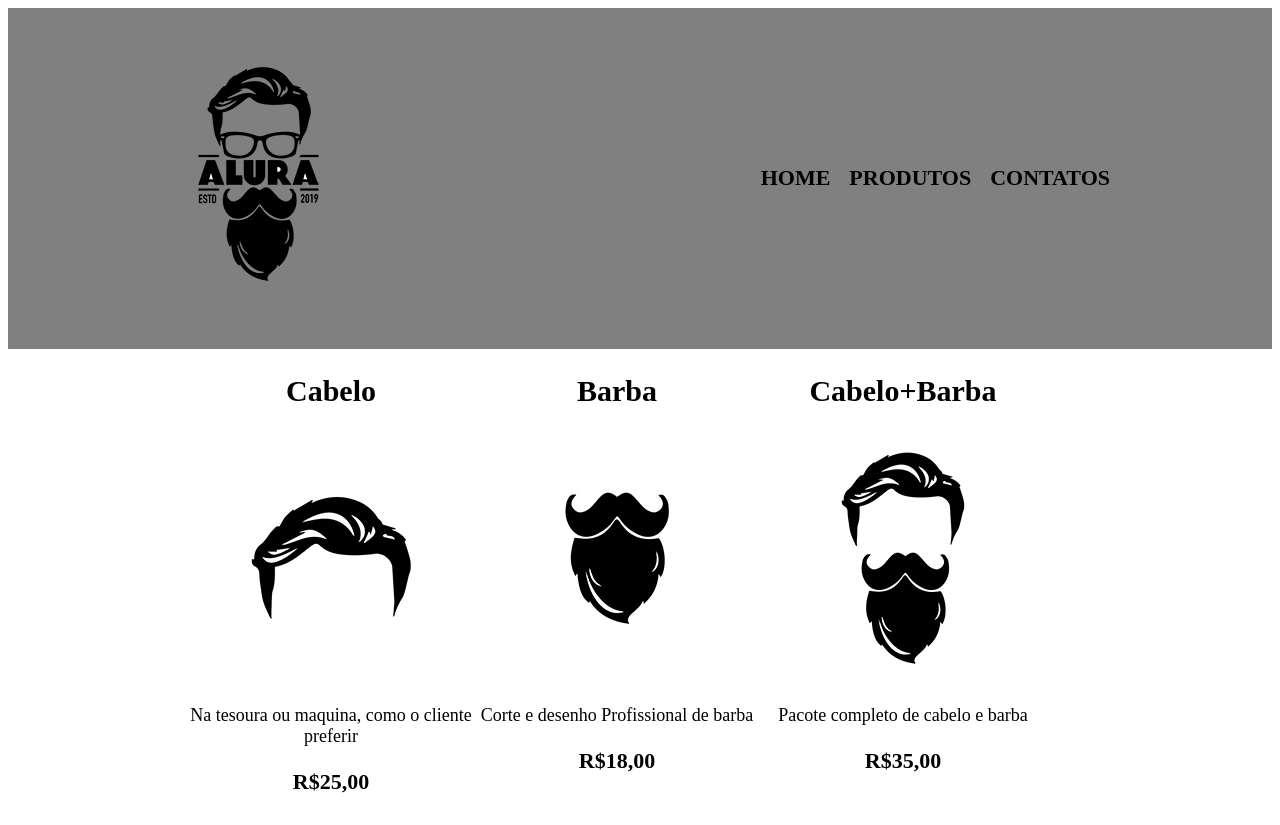
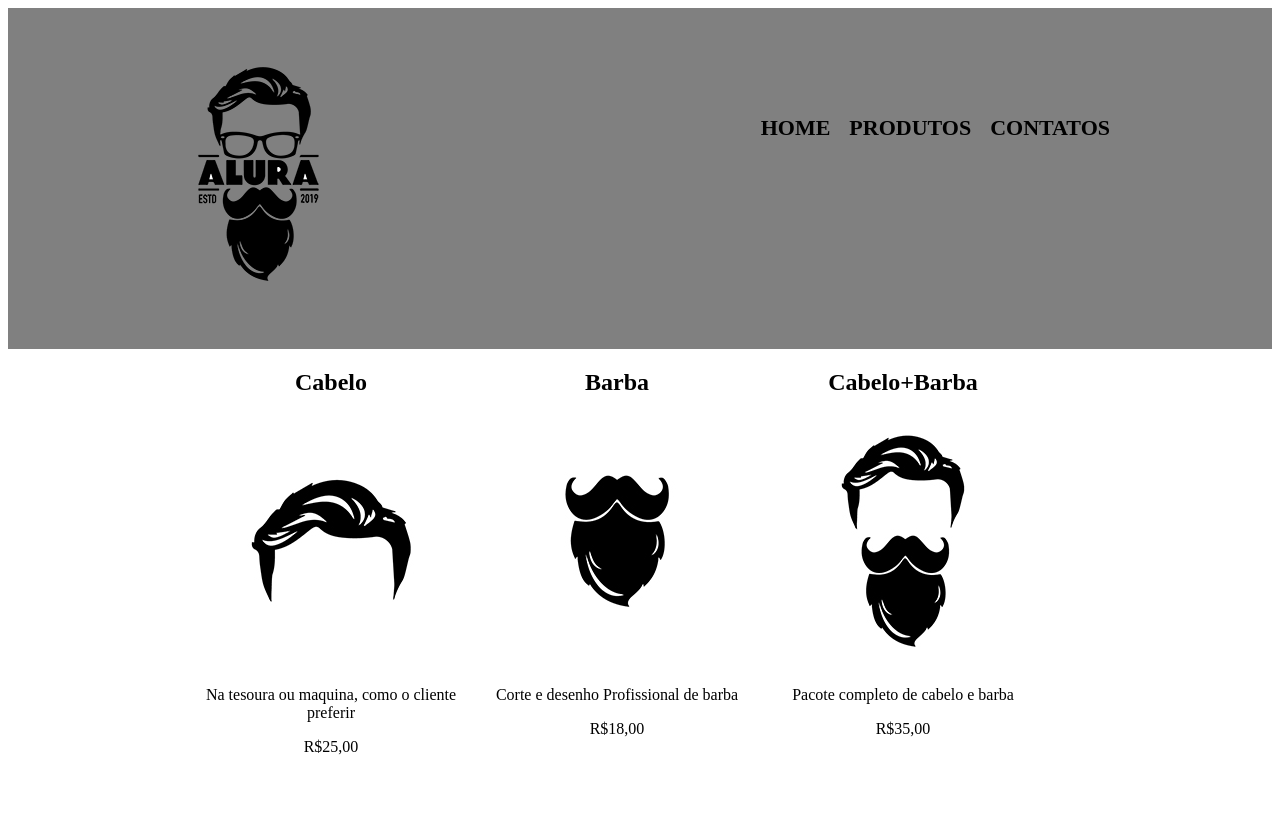
Before and after one commit to ximbicao/BarbeariaAluraMatheusHome, a plain HTML site: page index.html in a window 1280 px wide. After the commit the page ends 800 px from the top, so only its background shows below. Drawn offline with Linux system fonts and the light colour scheme.

Commit message:
Update style.css

```diff
--- a/style.css
+++ b/style.css
@@ -1,16 +1,19 @@
-.cabeçalho{background-color: gray;padding: 20px;}
+.cabeçalho{background-color: gray;
+padding: 20px;}
 
-.caixa{position: relative;width: 940px;
+
+.caixa{position: relative;
+width: 940px;
 margin: 0 auto;}
 
+
 nav{position: absolute;
-top: 100px;
-right: 0}
+top: 50px;
+right: 0;}
 
 
 nav li{display: inline;
 margin: 0 0 0 15px;}
-
 
 nav a{text-transform: uppercase;
 color: black;
@@ -18,17 +21,12 @@ font-weight: bold;
 font-size: 22px;
 text-decoration: none;}
 
-.produtos{ width: 940px;margin: 0 auto;}
+.produtos{ width: 940px;
+margin: 0 auto;}
+
 .produtos li{
-    display: inline-block;
-text-align: center;
-width: 30%;
-vertical-align: top;}
 
-.produtos h2{font-size: 30px;
-font-weight: bold;}
-
-.descriçao{font-size: 18px;}
-
-.preço{font-size: 22px;
-    font-weight: bold;}
+      display: inline-block;
+      text-align: center;
+      width: 30%;
+      vertical-align: top;}
```
